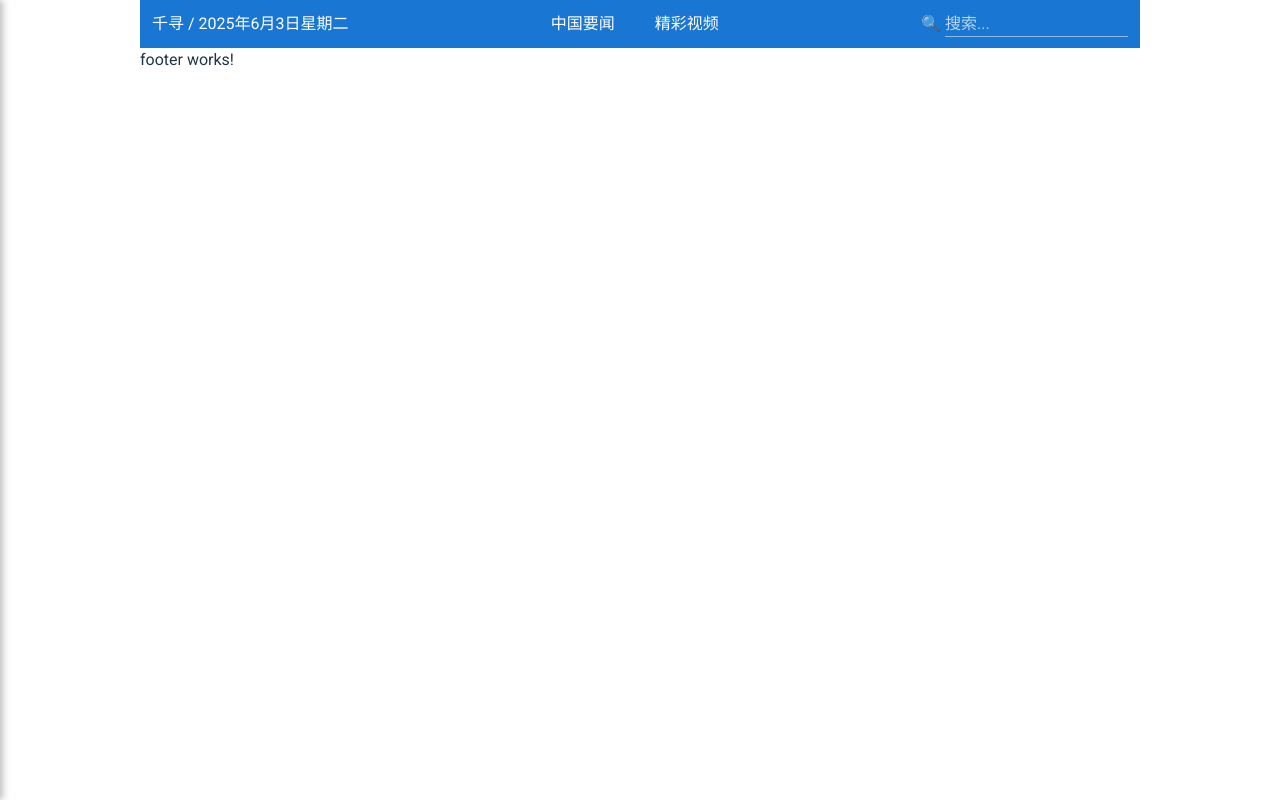
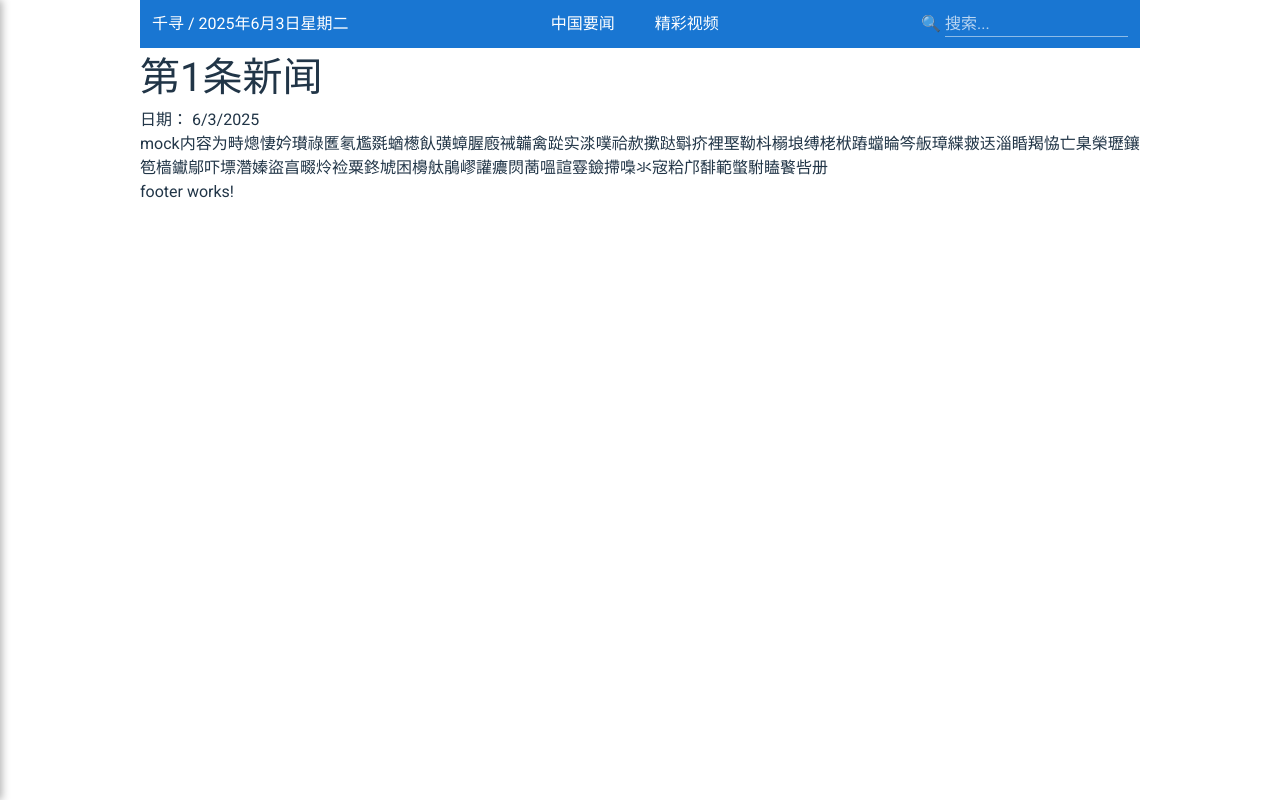
Before and after one commit to lwnl/qianxun-angular, an Angular app in the folder frontend/: page /news/1 in a window 1280 px wide. Before the commit this address led to /. Built offline with nearby package versions, Linux system fonts and the light colour scheme.

Commit message:
添加news：id分页

```diff
--- a/frontend/src/app/app.routes.ts
+++ b/frontend/src/app/app.routes.ts
@@ -1,9 +1,12 @@
 import { Routes } from '@angular/router';
 import { NewsComponent } from './pages/news/news.component';
+import { NewsDetailComponent } from './pages/news/news-detail/news-detail.component';
 import { VideosComponent } from './pages/videos/videos.component';
+
 
 export const routes: Routes = [
   {path:'', redirectTo: 'news/',pathMatch: 'full'},
   {path:'news', component: NewsComponent},
+  {path:'news/:id', component: NewsDetailComponent},
   {path:'videos', component: VideosComponent},
 ];
--- a/frontend/src/app/pages/news/mockData.ts
+++ b/frontend/src/app/pages/news/mockData.ts
@@ -1,26 +1,28 @@
-export const newsList = Array.from({length:20}, (_, index)=> {
+export interface News {
+  id: number;
+  title: string;
+  content: string;
+  editor: string;
+  createdAt: string;
+}
+
+export const newsList: News[] = Array.from({ length: 20 }, (_, index) => {
   const date = new Date()
   date.setDate(date.getDate() - index)
   return {
     id: index + 1,
-    title: `第${index+1}条新闻`,
+    title: `第${index + 1}条新闻`,
     content: `mock内容为${createContent(100)}`,
     editor: `editor${index + 1}`,
-    createdAt: date.toISOString(),
+    createdAt: date.toLocaleDateString(),
   }
-}) as {
-  id: number,
-  title: string,
-  content: string,
-  editor: string,
-  createdAt: string
-}[]
+})
 
 function createContent(length: number): string {
   let content = ''
 
-  for (let i = 0; i<length; i++) {
-    const charCode = Math.floor(Math.random()*(0x9FA5 - 0x4E00)) + 0x4E00
+  for (let i = 0; i < length; i++) {
+    const charCode = Math.floor(Math.random() * (0x9FA5 - 0x4E00)) + 0x4E00
     content += String.fromCharCode(charCode)
   }
   return content
--- /dev/null
+++ b/frontend/src/app/pages/news/news-detail/news-detail.component.html
@@ -0,0 +1,5 @@
+<div class="newsDetail" *ngIf="news">
+  <h2>{{ news.title }}</h2>
+  <p>日期： {{ news.createdAt }}</p>
+  <p>{{ news.content }}</p>
+</div>
--- /dev/null
+++ b/frontend/src/app/pages/news/news-detail/news-detail.component.ts
@@ -0,0 +1,21 @@
+import { Component, OnInit } from '@angular/core';
+import { News, newsList } from '../mockData';
+import { ActivatedRoute } from '@angular/router';
+import { CommonModule } from '@angular/common';
+
+@Component({
+  selector: 'app-news-detail',
+  imports: [CommonModule],
+  templateUrl: './news-detail.component.html',
+  styleUrl: './news-detail.component.css'
+})
+export class NewsDetailComponent implements OnInit {
+  news?: News;
+
+  constructor(private route: ActivatedRoute) { }
+
+  ngOnInit(): void {
+    const id = Number(this.route.snapshot.paramMap.get('id'))
+    this.news = newsList.find(news => news.id === id)
+  }
+}
--- a/frontend/src/app/pages/news/news.component.css
+++ b/frontend/src/app/pages/news/news.component.css
@@ -1,6 +1,5 @@
 .news-page {
   display: flex;
-}
 
   .news-list,
   .ranking-list {
@@ -16,14 +15,15 @@
     display: flex;
     gap: var(--size-400);
   }
+}
 
 @media (max-width: 599px) {
   .news-page {
     flex-direction: column;
-  }
 
     .news-list,
     .ranking-list {
       width: 100%;
     }
   }
+}
--- a/frontend/src/app/pages/news/news.component.html
+++ b/frontend/src/app/pages/news/news.component.html
@@ -3,7 +3,9 @@
     <h4>最新要闻</h4>
     <div class="important-news">
       <ng-container *ngFor="let news of currentNewsList">
-        <h5>{{ news.title }}</h5>
+        <h5>
+          <a [routerLink]="['/news', news.id]">{{ news.title }}</a>
+        </h5>
         <p>{{ news.createdAt }}</p>
       </ng-container>
     </div>
@@ -30,7 +32,6 @@
       <li>No.2</li>
       <li>No.3</li>
     </ol>
-
   </div>
 </section>
 
--- a/frontend/src/app/pages/news/news.component.ts
+++ b/frontend/src/app/pages/news/news.component.ts
@@ -2,10 +2,11 @@ import { CommonModule } from '@angular/common';
 import { HttpClient, HttpClientModule } from '@angular/common/http';
 import { Component } from '@angular/core';
 import { newsList } from './mockData';
+import { RouterModule } from '@angular/router';
 
 @Component({
   selector: 'app-news',
-  imports: [HttpClientModule, CommonModule],
+  imports: [HttpClientModule, CommonModule, RouterModule],
   templateUrl: './news.component.html',
   styleUrls: ['./news.component.css'],
 })
```
Also changed, not shown: frontend/src/app/pages/news/news-detail/news-detail.component.css (added), 1 other file (tests, documents, lock files or other folders). Lines whose indentation alone changed are shown as unchanged.
